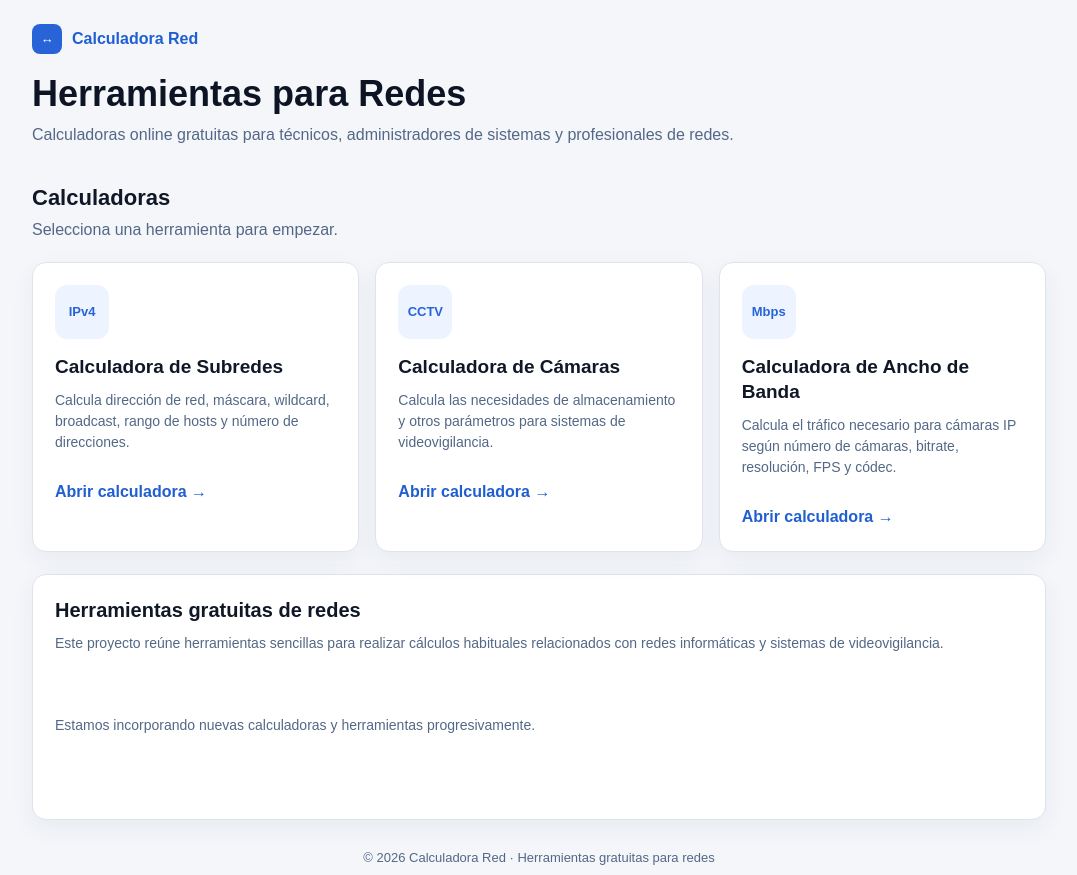
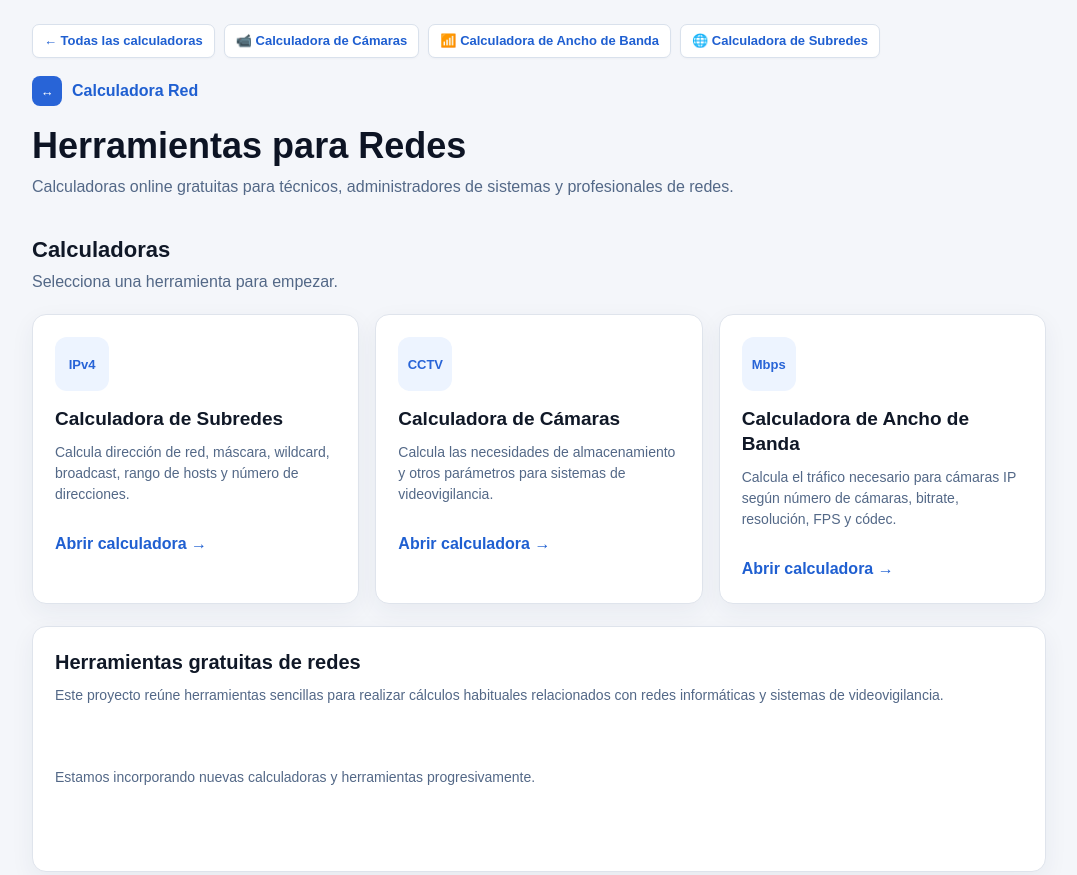
Before and after one commit to manmacbar/calculadora-red, a plain HTML site: page index.html in a window 1280 px wide. Shown: the top 875 px of the page, without its empty margins (101-1178 px from the left). Drawn offline with Linux system fonts and the light colour scheme.

Commit message:
Update index.html

```diff
--- a/index.html
+++ b/index.html
@@ -133,6 +133,9 @@ footer{
     .card p{min-height:0}
 }
 </style>
+
+<link rel="stylesheet" href="navegacion.css">
+
 </head>
 <body>
 <div class="wrap">
@@ -184,5 +187,8 @@ footer{
 <footer>© 2026 Calculadora Red · Herramientas gratuitas para redes</footer>
 
 </div>
+
+<script src="script.js"></script>
+<script src="navegacion.js"></script>
 </body>
 </html>
```
